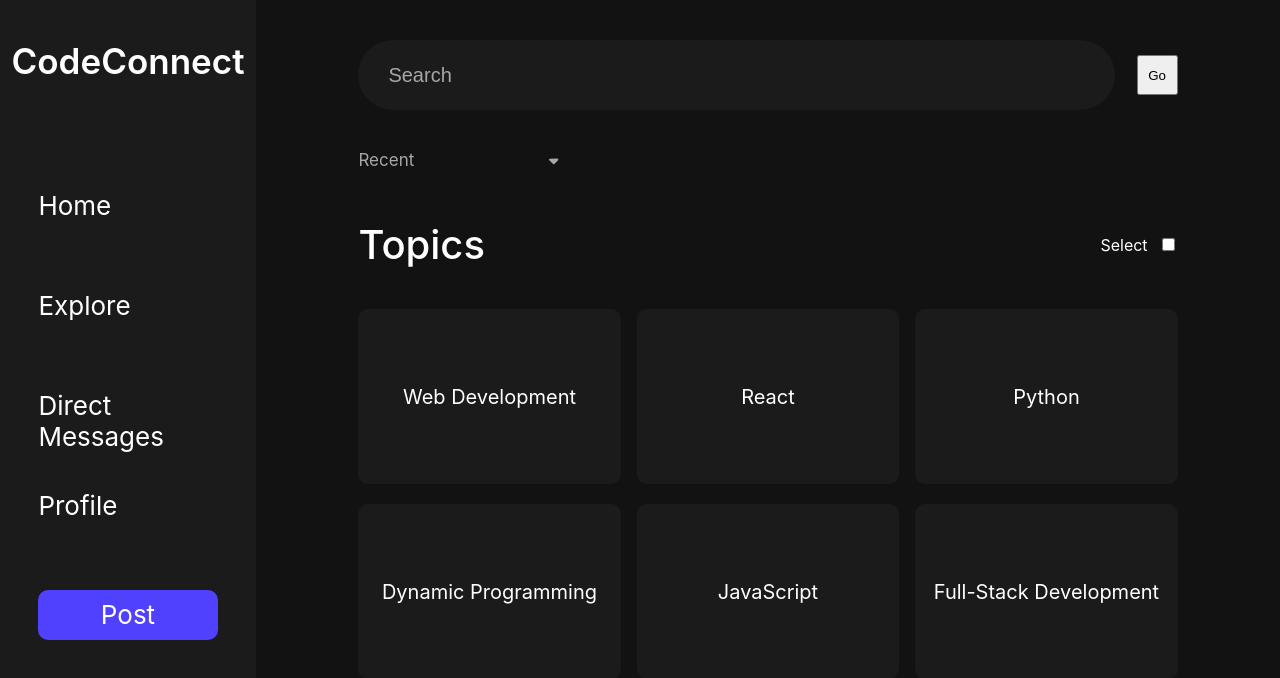
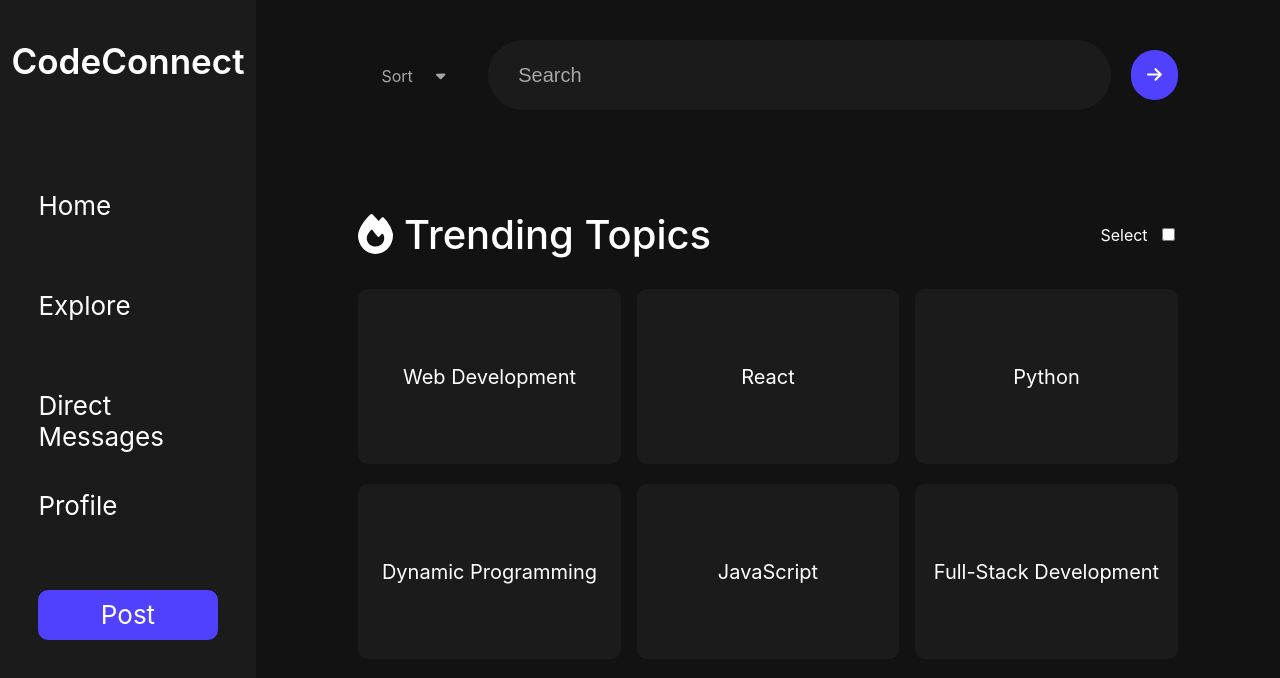
Before and after one commit to JvsonKee/CodeConnect, a React (Vite) app in the folder client/: page / in a window 1280 px wide. Shown: the top 678 px of the page. Built offline with nearby package versions, Linux system fonts and the light colour scheme.

Commit message:
created explore page

```diff
--- a/client/src/components/Dropdown.jsx
+++ b/client/src/components/Dropdown.jsx
@@ -11,7 +11,7 @@ import { faCaretDown } from "@fortawesome/free-solid-svg-icons";
 
 function Dropdown( {setStatus} ) {
     const [open, setOpen] = useState(false);
-    const [selected, setSelected] = useState('Recent')
+    const [selected, setSelected] = useState('Sort')
 
     useEffect(() => {
         setStatus(selected)
@@ -24,9 +24,8 @@ function Dropdown( {setStatus} ) {
                 <Caret icon={faCaretDown} className={`${open? 'active' : 'inactive'}`}/>
             </Select>
             <Menu className={`${open? 'active' : 'inactive'}`}>
+                <div onClick={() => {setSelected('Top')}}>Top</div>
                 <div onClick={() => {setSelected('Recent')}}>Recent</div>
-                <div onClick={() => {setSelected('Top')}}>Top</div>
-                <div onClick={() => {setSelected('Last 4 Weeks')}}>Last 4 Weeks</div>
             </Menu>
         </DropdownContainer>
     )
--- a/client/src/components/ExplorePage.jsx
+++ b/client/src/components/ExplorePage.jsx
@@ -2,22 +2,28 @@ import Dropdown from "./Dropdown"
 import NavBar from "./NavBar"
 import SearchBar from "./SearchBar"
 import { Container } from "./styles/Container"
-import { CheckboxContainer, CheckboxLabel, ContentContainer, ExplorePageContainer, TopicsCheckbox, TopicsContainer, TopicsHeaderContainer } from "./styles/ExplorePage.styled"
-import { useState } from "react";
+import { CheckboxContainer, CheckboxLabel, ContentContainer, ExplorePageContainer, FireIcon, TopicsCheckbox, TopicsContainer, TopicsHeaderContainer, TopicsSection } from "./styles/ExplorePage.styled"
+import { useState } from "react"
 import { PageHeader } from "./styles/PageHeader"
 import TopicBubble from "./TopicBubble"
+import { faFire } from "@fortawesome/free-solid-svg-icons"
 
 function ExplorePage() {
-    const [status, setStatus] =  useState('Recents')
+    const [status, setStatus] =  useState('Recent')
     return (
         <Container>
             <NavBar />
             <ExplorePageContainer>
                 <ContentContainer>
                     <SearchBar />
+                    {/* <DropdownContainer>
                         <Dropdown setStatus={setStatus}/>
+                    </DropdownContainer> */}
+                    <TopicsSection>
                         <TopicsHeaderContainer>
-                        <PageHeader>Topics</PageHeader>
+                            <PageHeader>
+                                <div> <FireIcon icon={faFire}/> Trending Topics</div>
+                            </PageHeader>
                             <CheckboxContainer>
                                 <CheckboxLabel>Select</CheckboxLabel>
                                 <TopicsCheckbox type="checkbox" id="topics-checkbox"/>
@@ -31,6 +37,7 @@ function ExplorePage() {
                             <TopicBubble topicName={"JavaScript"}/>
                             <TopicBubble topicName={"Full-Stack Development"}/>
                         </TopicsContainer>
+                    </TopicsSection>
                 </ContentContainer>
             </ExplorePageContainer>
         </Container>
--- a/client/src/components/SearchBar.jsx
+++ b/client/src/components/SearchBar.jsx
@@ -1,11 +1,17 @@
-import { Search, SearchBarContainer, SearchButton } from "./styles/SearchBar.styled"
-
+import Dropdown from "./Dropdown"
+import { ArrowIcon, Search, SearchBarContainer, SearchButton, SearchIcon } from "./styles/SearchBar.styled"
+import { faArrowRight, faMagnifyingGlass } from "@fortawesome/free-solid-svg-icons"
+import { useState } from "react";
 
 function SearchBar() {
+    const [status, setStatus] =  useState('Recents')
     return (
         <SearchBarContainer>
+            <Dropdown setStatus={setStatus} />
             <Search input="text" placeholder="Search"/>
-            <SearchButton>Go</SearchButton>
+            <SearchButton>
+                <ArrowIcon icon={faArrowRight} />
+            </SearchButton>
         </SearchBarContainer>
     )
 }
--- a/client/src/components/styles/Dropdown.styled.js
+++ b/client/src/components/styles/Dropdown.styled.js
@@ -2,26 +2,30 @@ import styled from "styled-components"
 import { FontAwesomeIcon } from '@fortawesome/react-fontawesome'
 
 export const DropdownContainer = styled.div`
-    width: 200px;
+    padding-top: 11px;
+    width: 120px;
     position: relative;
 `
 
 export const Select = styled.div`
     display: flex;
-    justify-content: space-between;
+    justify-content: space-evenly;
     align-items: center;
     margin-bottom: 10px;
+    padding: 5px 0;
     color: var(--grey);
+    border-radius: 50px;
     transition: 0.4s ease-in-out;
     cursor: pointer;
 
     &:hover {
        color: var(--white);
+        background-color: var(--light-black);
     }
 `
 
 export const Selected = styled.span`
-    font-size: 17px;
+    font-size: 16px;
 `
 
 export const Caret = styled(FontAwesomeIcon)`
@@ -38,20 +42,20 @@ export const Caret = styled(FontAwesomeIcon)`
 `
 
 export const Menu = styled.div`
-    background-color: var(--black);
+    background-color: var(--light-black);
     position: absolute;
     opacity: 0;
     display: none;
     transition: 0.2s;
     z-index: 1;
-    width: 200px;
+    width: 120px;
     height: 100px;
     border-radius: 10px;
     font-size: 15px;
     cursor: pointer;
 
     div {
-        width: 180px;
+        width: 100px;
         font-size: 14px;
         color: var(--grey);
 
--- a/client/src/components/styles/ExplorePage.styled.js
+++ b/client/src/components/styles/ExplorePage.styled.js
@@ -1,19 +1,33 @@
 import styled from "styled-components"
+import { FontAwesomeIcon } from "@fortawesome/react-fontawesome"
 
 export const ExplorePageContainer = styled.div`
     display: flex;
     justify-content: center;
     margin-left: 20vw;
     width: 80vw;
+    height: 100%;
     background-color: var(--black);
 `
 
 export const ContentContainer = styled.div`
     display: flex;
     flex-direction: column;
+    gap: 100px;
     padding: 5vh 0;
-    gap: 40px;
     width: 80%;
+`
+
+export const DropdownContainer = styled.div`
+    width: 88%;
+    display: flex;
+    justify-content: flex-end;
+`
+
+export const TopicsSection = styled.div`
+    display: flex;
+    flex-direction: column;
+    gap: 30px;
 `
 
 export const TopicsHeaderContainer = styled.div`
@@ -21,6 +35,10 @@ export const TopicsHeaderContainer = styled.div`
     align-items: center;
     justify-content: space-between;
     width: 100%;
+`
+
+export const FireIcon = styled(FontAwesomeIcon)`
+
 `
 
 export const CheckboxContainer = styled.div`
--- a/client/src/components/styles/SearchBar.styled.js
+++ b/client/src/components/styles/SearchBar.styled.js
@@ -1,14 +1,16 @@
 import styled from "styled-components"
+import { FontAwesomeIcon } from '@fortawesome/react-fontawesome'
 
 export const SearchBarContainer = styled.div`
     display: flex;
-    justify-content: space-between;
+    /* justify-content: space-between; */
+    gap: 20px;
     align-items: center;
     /* background-color: green; */
 `
 
 export const Search = styled.input`
-    width: 85%;
+    width: 75%;
     height: 70px;
     border-radius: 50px;
     border: 0px;
@@ -23,7 +25,19 @@ export const Search = styled.input`
     }
 `
 
+export const SearchIcon = styled(FontAwesomeIcon)`
+    color: white;
+`
+
 export const SearchButton = styled.button`
-    width: 5%;
-    height: 40px;
+    width: 50px;
+    height: 50px;
+    border-radius: 100px;
+    border: 0px;
+    background-color: var(--purple);
 `
+
+export const ArrowIcon = styled(FontAwesomeIcon)`
+    font-size: 17px;
+    color: var(--white);
+`
```
Lines whose indentation alone changed are shown as unchanged.
